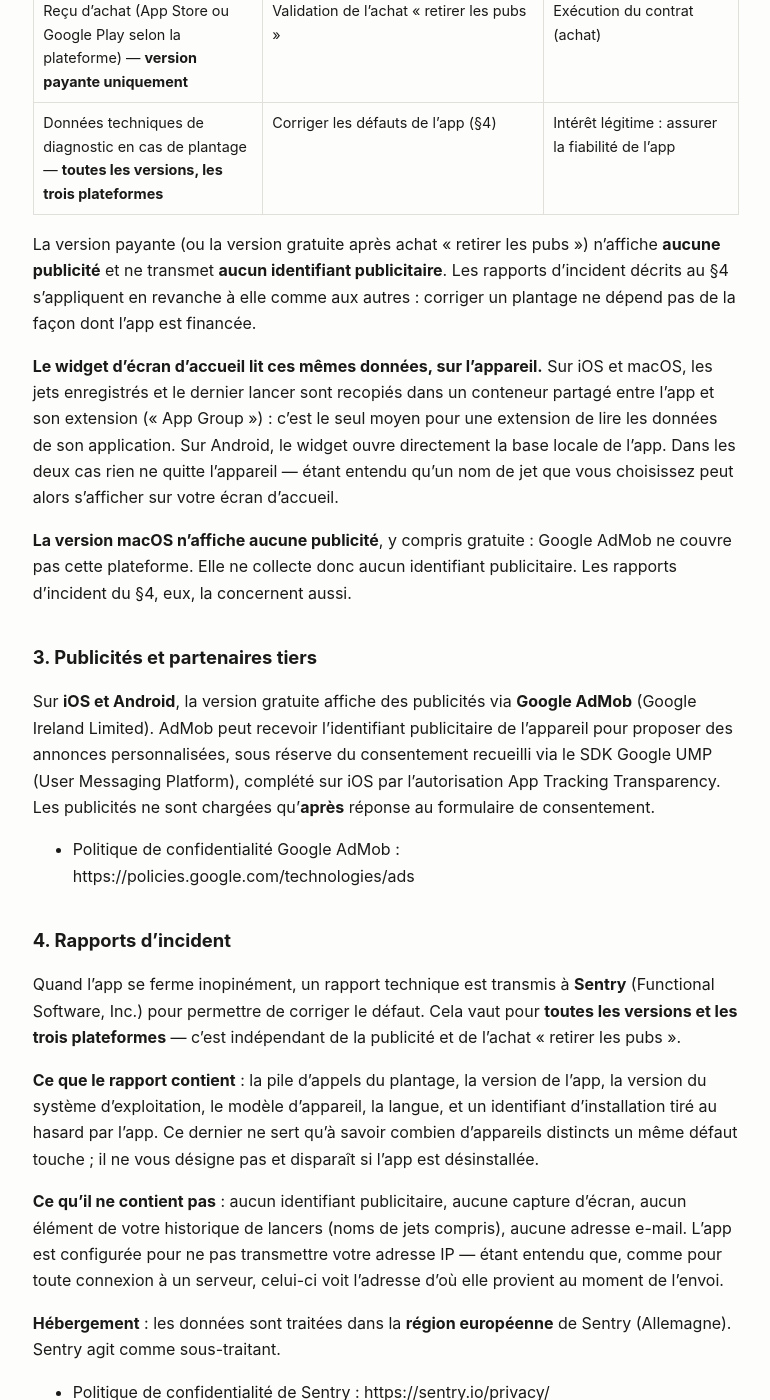
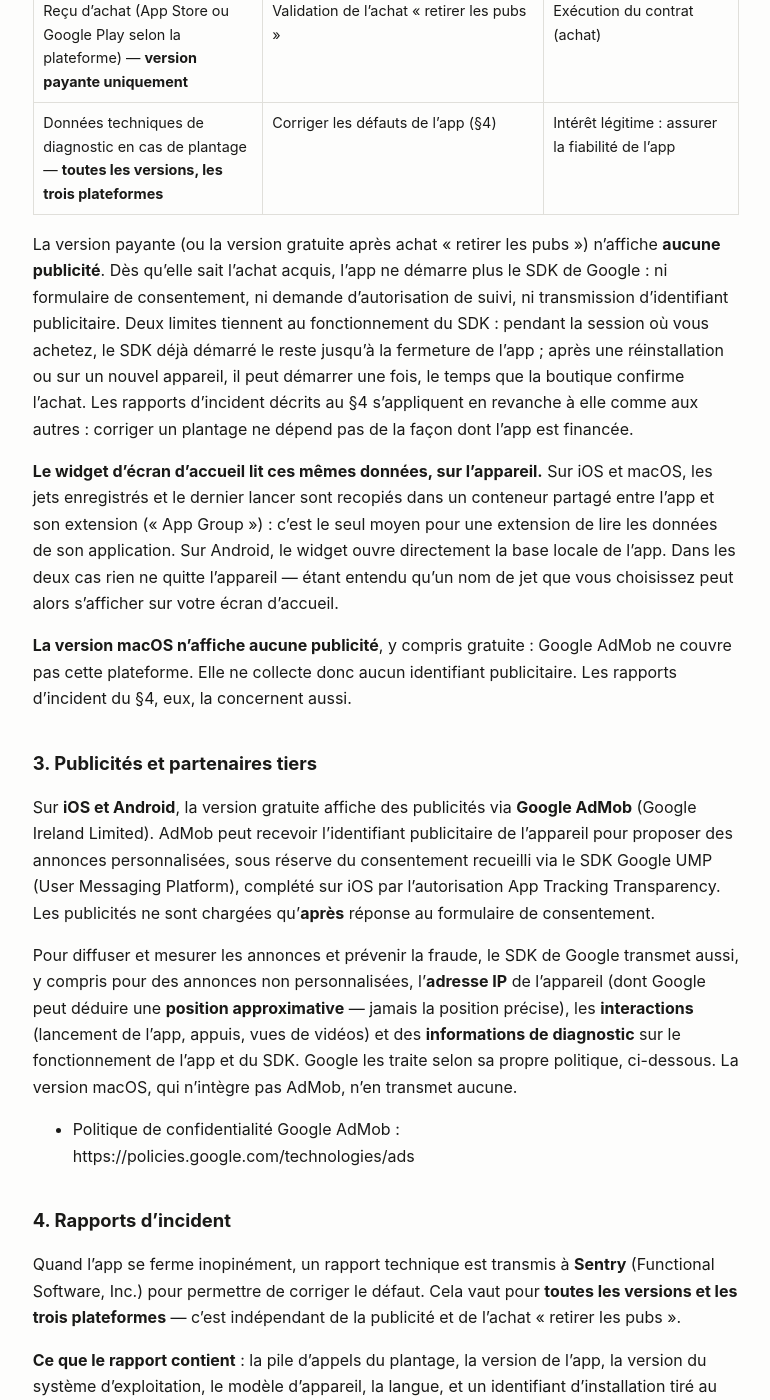
Before and after one commit to Francois3572/francois3572.github.io, a Jekyll site: the page built from dicerollcalculator/legal/fr/confidentialite.md, in a window 1280 px wide and 1400 px high, scrolled down 766 px. Shown: the whole window, without its empty margins (254-1024 px from the left). Built offline with Jekyll 4.4.1, drawn with Linux system fonts in a browser that asks for light colours; some of the changed text lies outside the part shown.

Commit message:
Pages légales de Dice Roll Calculator : confidentialité §2 et §3 (version payante, données du SDK AdMob, ADR-057) ; app-ads.txt (éditeur AdMob)
Co-Authored-By: Claude Opus 5.5 <noreply@anthropic.com>

```diff
--- /dev/null
+++ b/app-ads.txt
@@ -0,0 +1,3 @@
+# app-ads.txt — vendeurs autorisés à vendre les espaces publicitaires des apps de ce développeur (IAB).
+# Maintenu par le plugin ClaudeTools legal-pages (identifiants d'éditeur AdMob des apps).
+google.com, pub-4472488163656893, DIRECT, f08c47fec0942fa0
--- a/dicerollcalculator/legal/fr/confidentialite.md
+++ b/dicerollcalculator/legal/fr/confidentialite.md
@@ -23,7 +23,7 @@ François LAMBERT — voir [mentions légales](/dicerollcalculator/legal/fr/ment
 | Reçu d'achat (App Store ou Google Play selon la plateforme) — **version payante uniquement** | Validation de l'achat « retirer les pubs » | Exécution du contrat (achat) |
 | Données techniques de diagnostic en cas de plantage — **toutes les versions, les trois plateformes** | Corriger les défauts de l'app (§4) | Intérêt légitime : assurer la fiabilité de l'app |
 
-La version payante (ou la version gratuite après achat « retirer les pubs ») n'affiche **aucune publicité** et ne transmet **aucun identifiant publicitaire**. Les rapports d'incident décrits au §4 s'appliquent en revanche à elle comme aux autres : corriger un plantage ne dépend pas de la façon dont l'app est financée.
+La version payante (ou la version gratuite après achat « retirer les pubs ») n'affiche **aucune publicité**. Dès qu'elle sait l'achat acquis, l'app ne démarre plus le SDK de Google : ni formulaire de consentement, ni demande d'autorisation de suivi, ni transmission d'identifiant publicitaire. Deux limites tiennent au fonctionnement du SDK : pendant la session où vous achetez, le SDK déjà démarré le reste jusqu'à la fermeture de l'app ; après une réinstallation ou sur un nouvel appareil, il peut démarrer une fois, le temps que la boutique confirme l'achat. Les rapports d'incident décrits au §4 s'appliquent en revanche à elle comme aux autres : corriger un plantage ne dépend pas de la façon dont l'app est financée.
 
 **Le widget d'écran d'accueil lit ces mêmes données, sur l'appareil.** Sur iOS et macOS, les jets enregistrés et le dernier lancer sont recopiés dans un conteneur partagé entre l'app et son extension (« App Group ») : c'est le seul moyen pour une extension de lire les données de son application. Sur Android, le widget ouvre directement la base locale de l'app. Dans les deux cas rien ne quitte l'appareil — étant entendu qu'un nom de jet que vous choisissez peut alors s'afficher sur votre écran d'accueil.
 
@@ -32,6 +32,8 @@ La version payante (ou la version gratuite après achat « retirer les pubs »)
 ## 3. Publicités et partenaires tiers
 
 Sur **iOS et Android**, la version gratuite affiche des publicités via **Google AdMob** (Google Ireland Limited). AdMob peut recevoir l'identifiant publicitaire de l'appareil pour proposer des annonces personnalisées, sous réserve du consentement recueilli via le SDK Google UMP (User Messaging Platform), complété sur iOS par l'autorisation App Tracking Transparency. Les publicités ne sont chargées qu'**après** réponse au formulaire de consentement.
+
+Pour diffuser et mesurer les annonces et prévenir la fraude, le SDK de Google transmet aussi, y compris pour des annonces non personnalisées, l'**adresse IP** de l'appareil (dont Google peut déduire une **position approximative** — jamais la position précise), les **interactions** (lancement de l'app, appuis, vues de vidéos) et des **informations de diagnostic** sur le fonctionnement de l'app et du SDK. Google les traite selon sa propre politique, ci-dessous. La version macOS, qui n'intègre pas AdMob, n'en transmet aucune.
 
 - Politique de confidentialité Google AdMob : https://policies.google.com/technologies/ads
 
```
Also changed, not shown: other parts of dicerollcalculator/legal/fr/confidentialite.md (+1 -1 lines), dicerollcalculator/legal/en/privacy-policy.md (+4 -2 lines).
